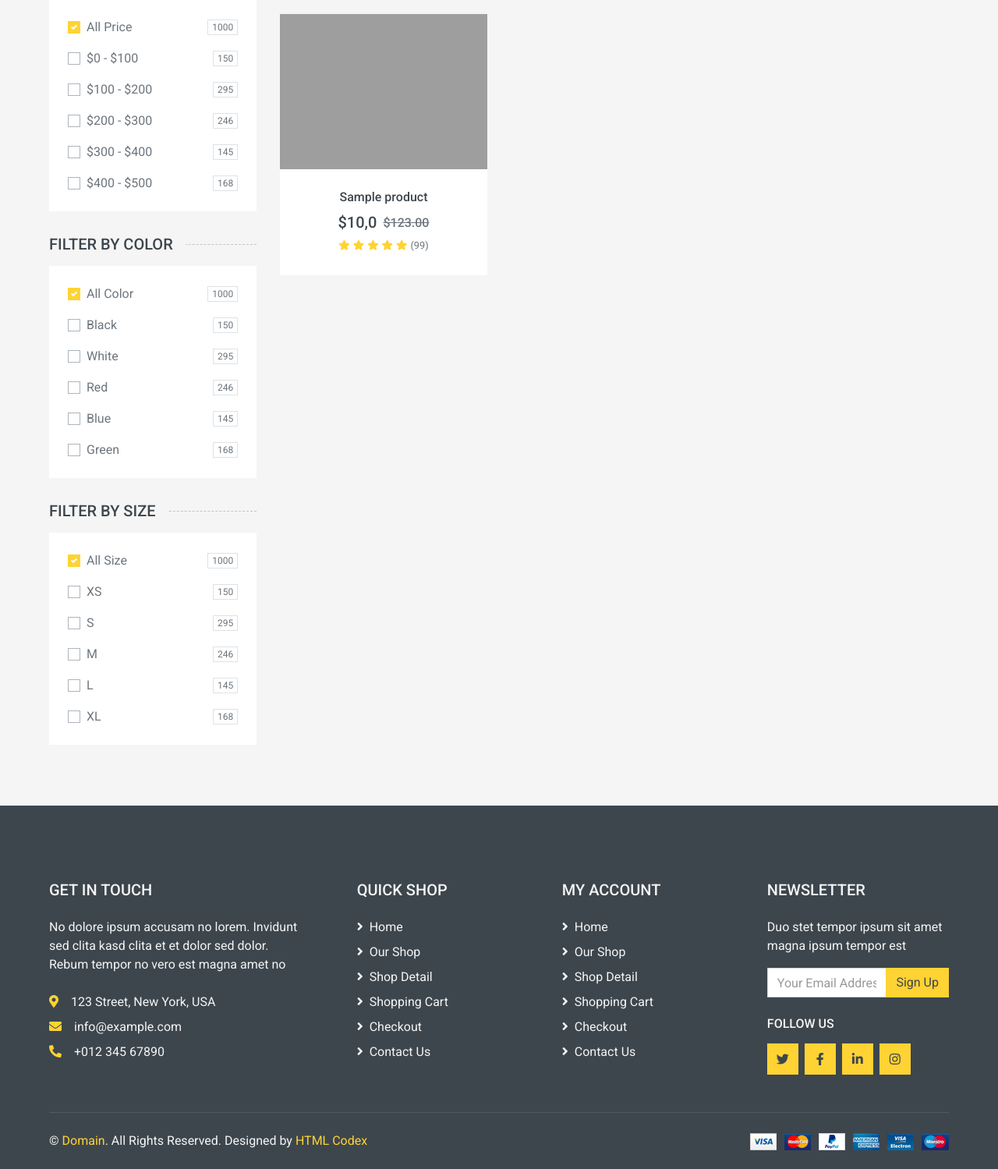
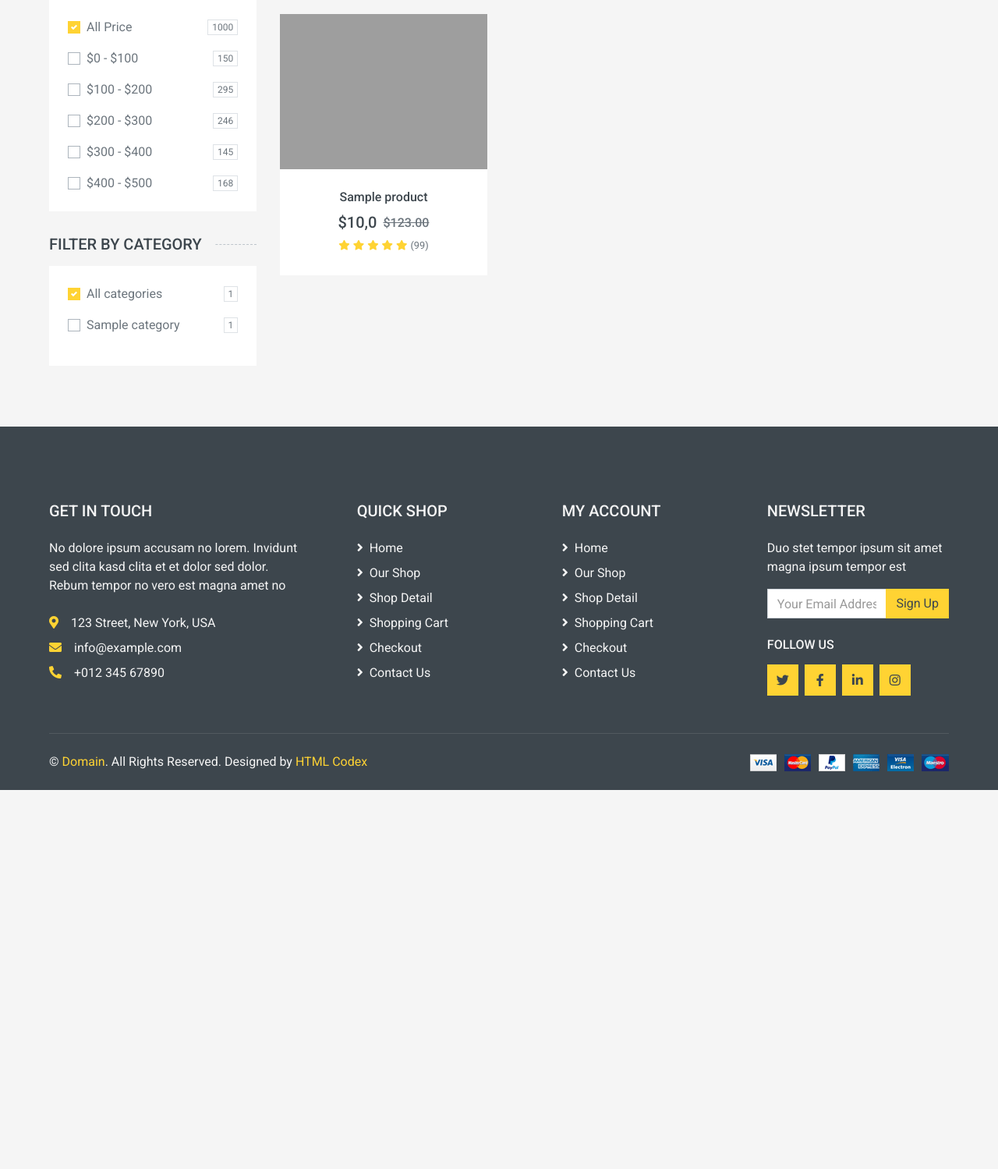
Before and after one commit to HKassogue/django_eshop_dec_22, a Django app: page /shop in a window 1280 px wide. Shown: the part 333-1832 px from the top of the page at 78% size. After the commit the page ends 1346 px from the top, so only its background shows below. Run offline with Django 4.2, Linux system fonts and the light colour scheme; tables that the repository leaves empty hold one stand-in row (values such as "Sample post"); some libraries are stand-ins or nearby versions; grey boxes are pictures that could not be loaded.

Commit message:
Make of filter by price and category

```diff
--- a/eshop/templates/eshop/shop.html
+++ b/eshop/templates/eshop/shop.html
@@ -34,7 +34,7 @@
         <div class="row px-xl-5">
             <!-- Shop Sidebar Start -->
             <div class="col-lg-3 col-md-4">
-                <!-- Price Start -->
+                <!-- Price Filter Start -->
                 <h5 class="section-title position-relative text-uppercase mb-3"><span class="bg-secondary pr-3">Filter by price</span></h5>
                 <div class="bg-light p-4 mb-30">
                     <form>
@@ -70,83 +70,29 @@
                         </div>
                     </form>
                 </div>
-                <!-- Price End -->
+                <!-- Price Filter End -->
 
-                <!-- Color Start -->
-                <h5 class="section-title position-relative text-uppercase mb-3"><span class="bg-secondary pr-3">Filter by color</span></h5>
+                <!-- Category Filter Start -->
+                <h5 class="section-title position-relative text-uppercase mb-3"><span class="bg-secondary pr-3">Filter by category</span></h5>
                 <div class="bg-light p-4 mb-30">
                     <form>
                         <div class="custom-control custom-checkbox d-flex align-items-center justify-content-between mb-3">
                             <input type="checkbox" class="custom-control-input" checked id="color-all">
-                            <label class="custom-control-label" for="price-all">All Color</label>
-                            <span class="badge border font-weight-normal">1000</span>
+                            <label class="custom-control-label" for="price-all">All categories</label>
+                            <span class="badge border font-weight-normal">{{total}}</span>
                         </div>
-                        <div class="custom-control custom-checkbox d-flex align-items-center justify-content-between mb-3">
-                            <input type="checkbox" class="custom-control-input" id="color-1">
-                            <label class="custom-control-label" for="color-1">Black</label>
-                            <span class="badge border font-weight-normal">150</span>
-                        </div>
-                        <div class="custom-control custom-checkbox d-flex align-items-center justify-content-between mb-3">
-                            <input type="checkbox" class="custom-control-input" id="color-2">
-                            <label class="custom-control-label" for="color-2">White</label>
-                            <span class="badge border font-weight-normal">295</span>
-                        </div>
-                        <div class="custom-control custom-checkbox d-flex align-items-center justify-content-between mb-3">
-                            <input type="checkbox" class="custom-control-input" id="color-3">
-                            <label class="custom-control-label" for="color-3">Red</label>
-                            <span class="badge border font-weight-normal">246</span>
-                        </div>
-                        <div class="custom-control custom-checkbox d-flex align-items-center justify-content-between mb-3">
-                            <input type="checkbox" class="custom-control-input" id="color-4">
-                            <label class="custom-control-label" for="color-4">Blue</label>
-                            <span class="badge border font-weight-normal">145</span>
-                        </div>
-                        <div class="custom-control custom-checkbox d-flex align-items-center justify-content-between">
-                            <input type="checkbox" class="custom-control-input" id="color-5">
-                            <label class="custom-control-label" for="color-5">Green</label>
-                            <span class="badge border font-weight-normal">168</span>
-                        </div>
+                        {% for category in categories %}
+                            {% if category.products.count > 0 %}
+                                <div class="custom-control custom-checkbox d-flex align-items-center justify-content-between mb-3">
+                                    <input type="checkbox" class="custom-control-input" id="color-{{forloop.counter}}">
+                                    <label class="custom-control-label" for="color-1">{{category.name}}</label>
+                                    <span class="badge border font-weight-normal">{{category.products.count}}</span>
+                                </div>
+                            {% endif %}
+                        {% endfor %}
                     </form>
                 </div>
-                <!-- Color End -->
-
-                <!-- Size Start -->
-                <h5 class="section-title position-relative text-uppercase mb-3"><span class="bg-secondary pr-3">Filter by size</span></h5>
-                <div class="bg-light p-4 mb-30">
-                    <form>
-                        <div class="custom-control custom-checkbox d-flex align-items-center justify-content-between mb-3">
-                            <input type="checkbox" class="custom-control-input" checked id="size-all">
-                            <label class="custom-control-label" for="size-all">All Size</label>
-                            <span class="badge border font-weight-normal">1000</span>
-                        </div>
-                        <div class="custom-control custom-checkbox d-flex align-items-center justify-content-between mb-3">
-                            <input type="checkbox" class="custom-control-input" id="size-1">
-                            <label class="custom-control-label" for="size-1">XS</label>
-                            <span class="badge border font-weight-normal">150</span>
-                        </div>
-                        <div class="custom-control custom-checkbox d-flex align-items-center justify-content-between mb-3">
-                            <input type="checkbox" class="custom-control-input" id="size-2">
-                            <label class="custom-control-label" for="size-2">S</label>
-                            <span class="badge border font-weight-normal">295</span>
-                        </div>
-                        <div class="custom-control custom-checkbox d-flex align-items-center justify-content-between mb-3">
-                            <input type="checkbox" class="custom-control-input" id="size-3">
-                            <label class="custom-control-label" for="size-3">M</label>
-                            <span class="badge border font-weight-normal">246</span>
-                        </div>
-                        <div class="custom-control custom-checkbox d-flex align-items-center justify-content-between mb-3">
-                            <input type="checkbox" class="custom-control-input" id="size-4">
-                            <label class="custom-control-label" for="size-4">L</label>
-                            <span class="badge border font-weight-normal">145</span>
-                        </div>
-                        <div class="custom-control custom-checkbox d-flex align-items-center justify-content-between">
-                            <input type="checkbox" class="custom-control-input" id="size-5">
-                            <label class="custom-control-label" for="size-5">XL</label>
-                            <span class="badge border font-weight-normal">168</span>
-                        </div>
-                    </form>
-                </div>
-                <!-- Size End -->
+                <!-- Category Filter End -->
             </div>
             <!-- Shop Sidebar End -->
 
--- a/eshop/views.py
+++ b/eshop/views.py
@@ -16,6 +16,7 @@ def index(request):
 def shop(request):
     products = Product.objects.all()
     categories = Category.objects.all()
+    total = sum([category.products.count() for category in categories])
     page = request.GET.get('page', 1)
 
     paginator = Paginator(products, 6)
@@ -29,6 +30,7 @@ def shop(request):
     context = {
          'products' : produit,
          'categories' :categories,
+         'total': total
     }
     return render(request,"eshop/shop.html", context)
 
```
